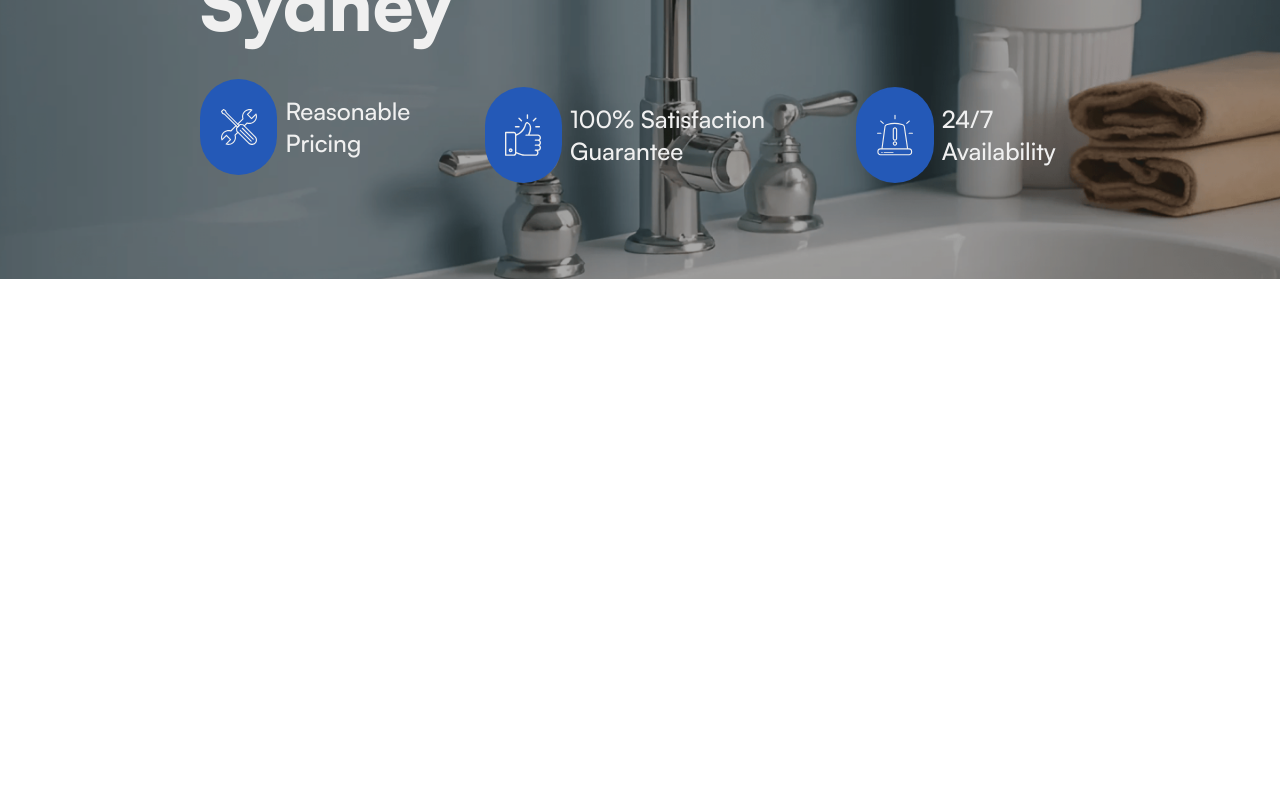
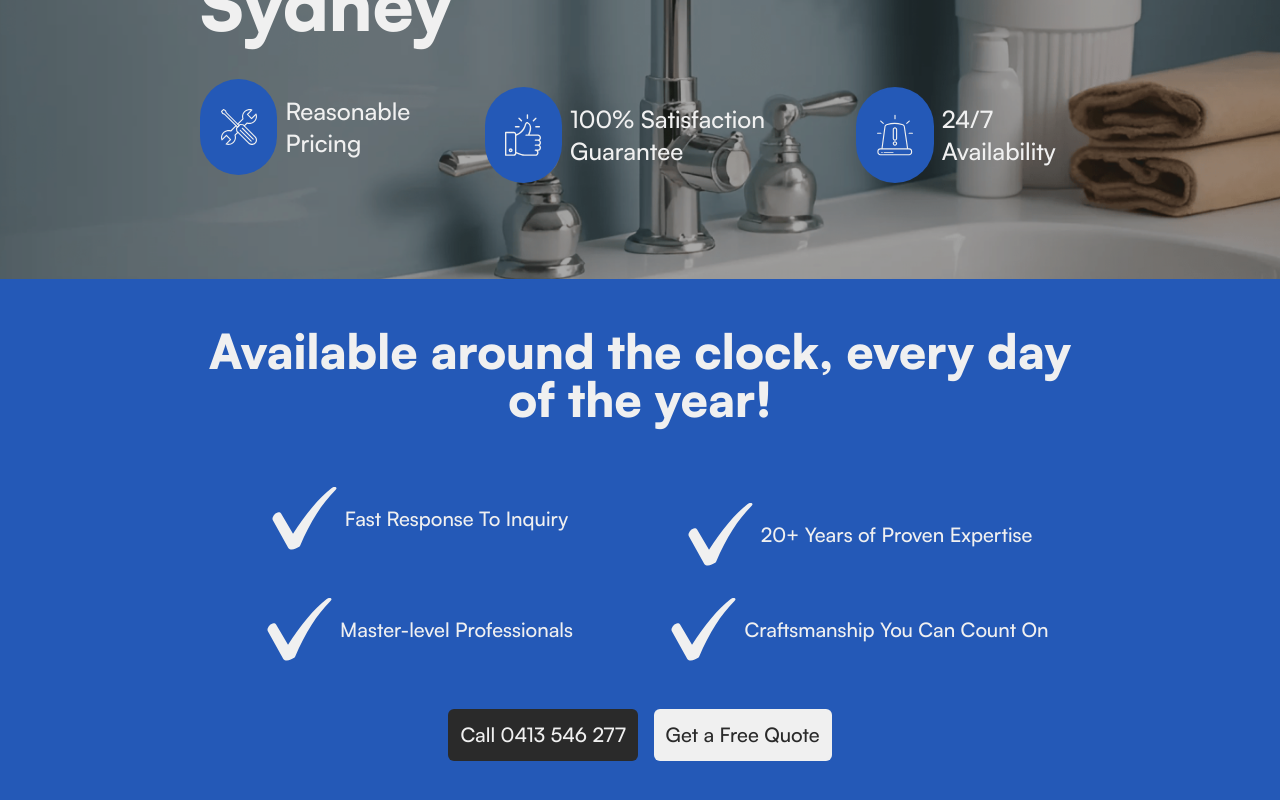
Before and after one commit to ompatel2019/sydneybackflow, a React (Vite) app: page / in a window 1280 px wide. Shown: the part 446-1246 px from the top of the page. Before the commit the page ends 800 px from the top, so only its background shows below. Built offline with nearby package versions, Linux system fonts and the light colour scheme.

Commit message:
Cta completed

```diff
--- a/src/App.jsx
+++ b/src/App.jsx
@@ -1,6 +1,7 @@
 import Topbar from "./components/Topbar"
 import ServicesLine  from "./components/ServicesLine"
 import Hero from "./components/Hero"
+import Cta from "./components/Cta"
 
 
 export default function App() {
@@ -10,6 +11,7 @@ export default function App() {
       <Topbar/>
       <ServicesLine/>
       <Hero heroTitle={heroTitle}/>
+      <Cta/>
     </>
   )
 }
--- a/src/components/Cta.jsx
+++ b/src/components/Cta.jsx
@@ -1,8 +1,36 @@
 import React from 'react'
+import tick from '../assets/tick.svg'
 
 const Cta = () => {
+  const perks = [
+    'Fast Response To Inquiry', '20+ Years of Proven Expertise', 'Master-level Professionals', 'Craftsmanship You Can Count On'
+  ]
   return (
-    <div>Cta</div>
+    <>
+      <div className='bg-c-1-0 responsivePad font-satoshi py-16 md:py-12 max-md:py-8 space-y-12 text-c-3-0'>
+        <h2 className='font-satoshi-black h4 text-center'>Available around the clock, every day of the year!</h2>
+
+        <div className='grid grid-cols-2 space-y-8 place-items-center max-md:grid-cols-1'>
+          {
+            perks.map((perk, perkIndex) => (
+              <div key={perkIndex} className='flex space-x-2 items-center'>
+                <img className='max-md:w-8' src={tick} alt="" />
+                <p className='font-satoshi-medium h8'>{perk}</p>
+              </div>
+            ))
+          }
+        </div>
+
+        <div className='flex space-x-4 items-center justify-center h8 font-satoshi-medium'>
+          <a href="">
+            <button className='bg-c-4-0 p-3 rounded-md hover:px-7 transition-all ease-in duration-150'>Call 0413 546 277</button>
+          </a>
+          <a href="">
+            <button className='bg-c-3-0 rounded-md text-c-4-0 p-3 hover:px-7 transition-all ease-in duration-150'>Get a Free Quote</button>
+          </a>
+        </div>
+      </div>
+    </>
   )
 }
 
```
